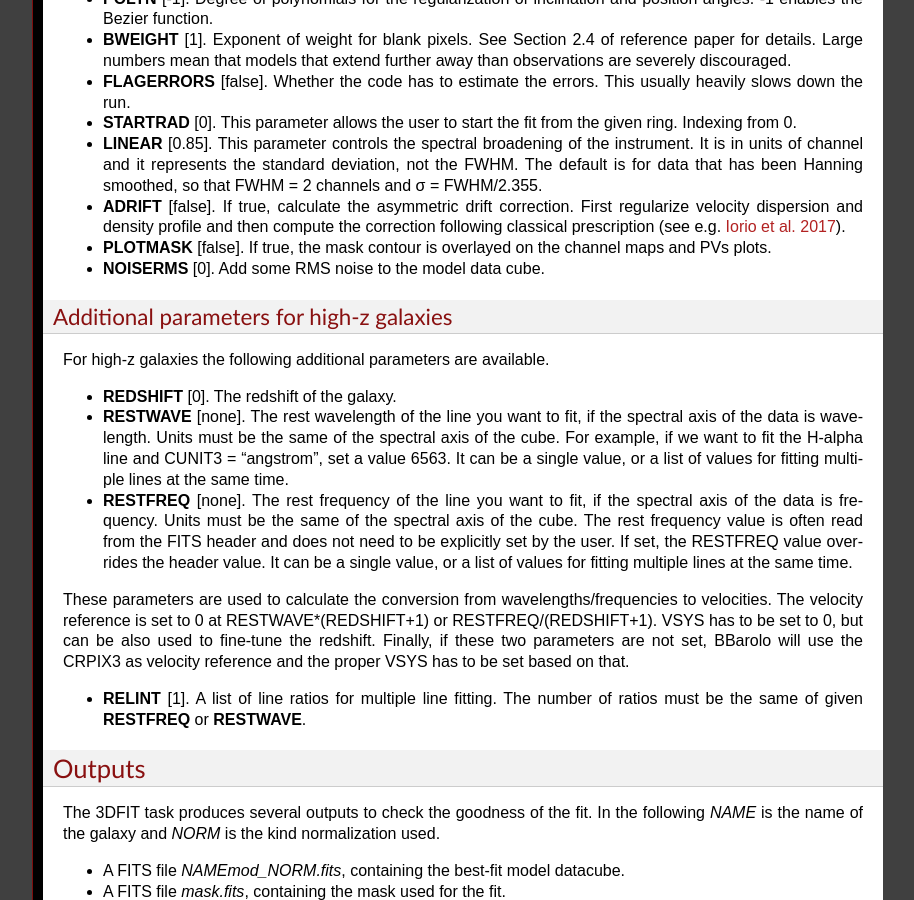
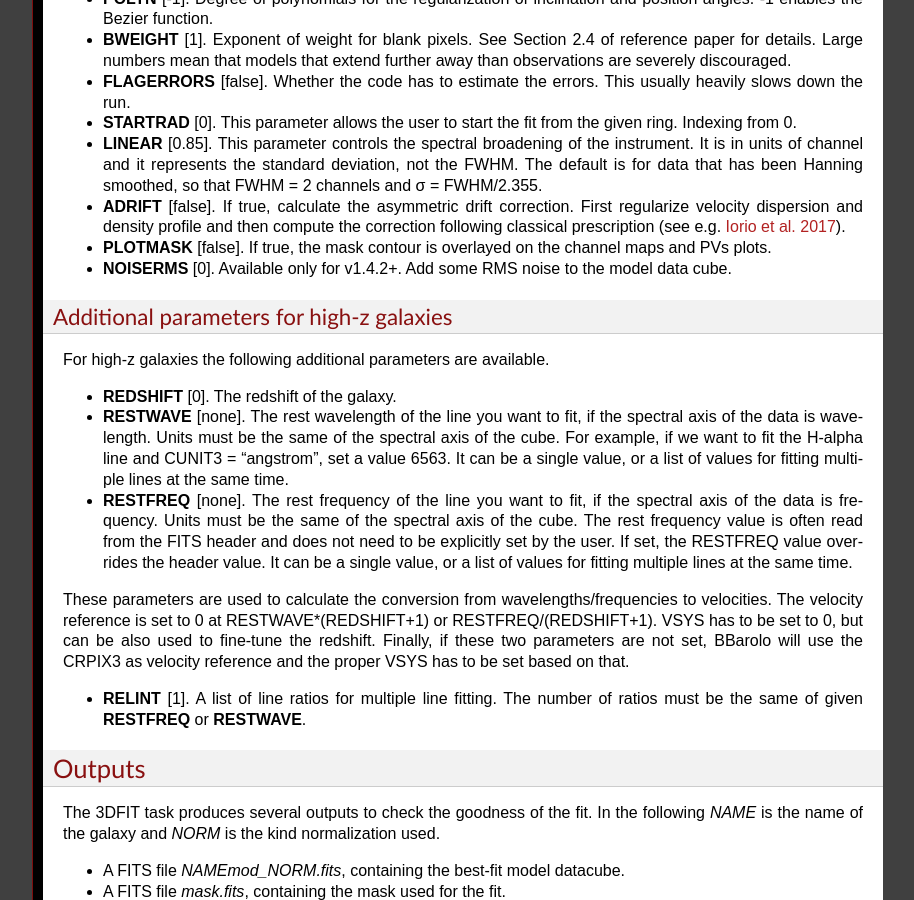
Before and after one commit to editeodoro/Bbarolo, a Sphinx documentation site: the page built from docs/source/tasks/fit3d.rst, in a window 1280 px wide and 900 px high, scrolled down 1841 px. Shown: the whole window, without its empty margins (187-1101 px from the left). Built offline with Sphinx 7.4.7, drawn with Linux system fonts in a browser that asks for light colours; formulas are drawn with MathJax 3.

```diff
--- a/docs/source/tasks/fit3d.rst
+++ b/docs/source/tasks/fit3d.rst
@@ -103,7 +103,7 @@ Additional parameters to control and refine the fit. All following parameters ha
 
 * **PLOTMASK** [false]. If true, the mask contour is overlayed on the channel maps and PVs plots.
 
-* **NOISERMS** [0]. Add some RMS noise to the model data cube.
+* **NOISERMS** [0]. Available only for v1.4.2+. Add some RMS noise to the model data cube.
 
 
 Additional parameters for high-z galaxies
```
Also changed, not shown: docs/source/tasks/smooth.rst (+7 -0 lines), 1 other file.
